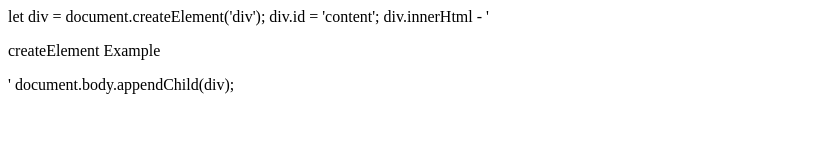
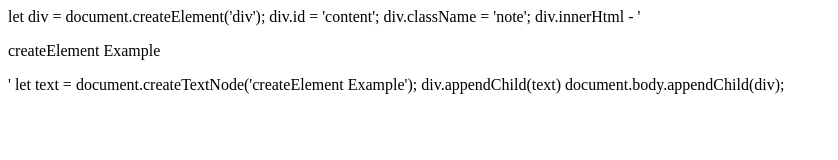
Before and after one commit to Josiane05/pushing, a plain HTML site: page dom.html in a window 1280 px wide. Shown: the whole page, without its empty margins (0-838 px from the left). Drawn offline with Linux system fonts and the light colour scheme.

Commit message:
adding class,element,text to the div

```diff
--- a/dom.html
+++ b/dom.html
@@ -7,7 +7,10 @@
 <body>
 let div = document.createElement('div');
 div.id = 'content';
+div.className = 'note';
 div.innerHtml - '<p> createElement Example<p>'
+    let text = document.createTextNode('createElement Example');
+    div.appendChild(text)
     document.body.appendChild(div);
 </body>
 </html>
```
